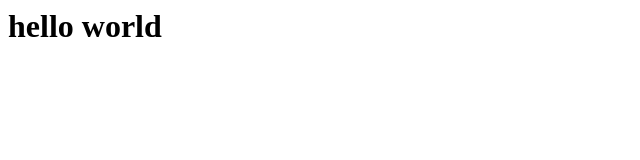
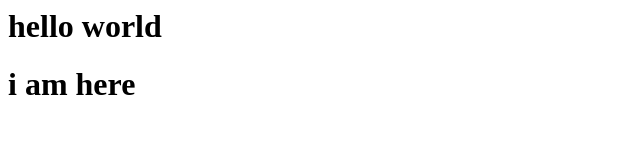
Before and after one commit to graceyar52/graceyar52.github.io, a plain HTML site: page index.html in a window 1280 px wide. Shown: the whole page, without its empty margins (0-640 px from the left). Drawn offline with Linux system fonts and the light colour scheme.

Commit message:
Update index.html

```diff
--- a/index.html
+++ b/index.html
@@ -1 +1,2 @@
 <h1> hello world </h1>
+<h1> i am here</h1>
```
